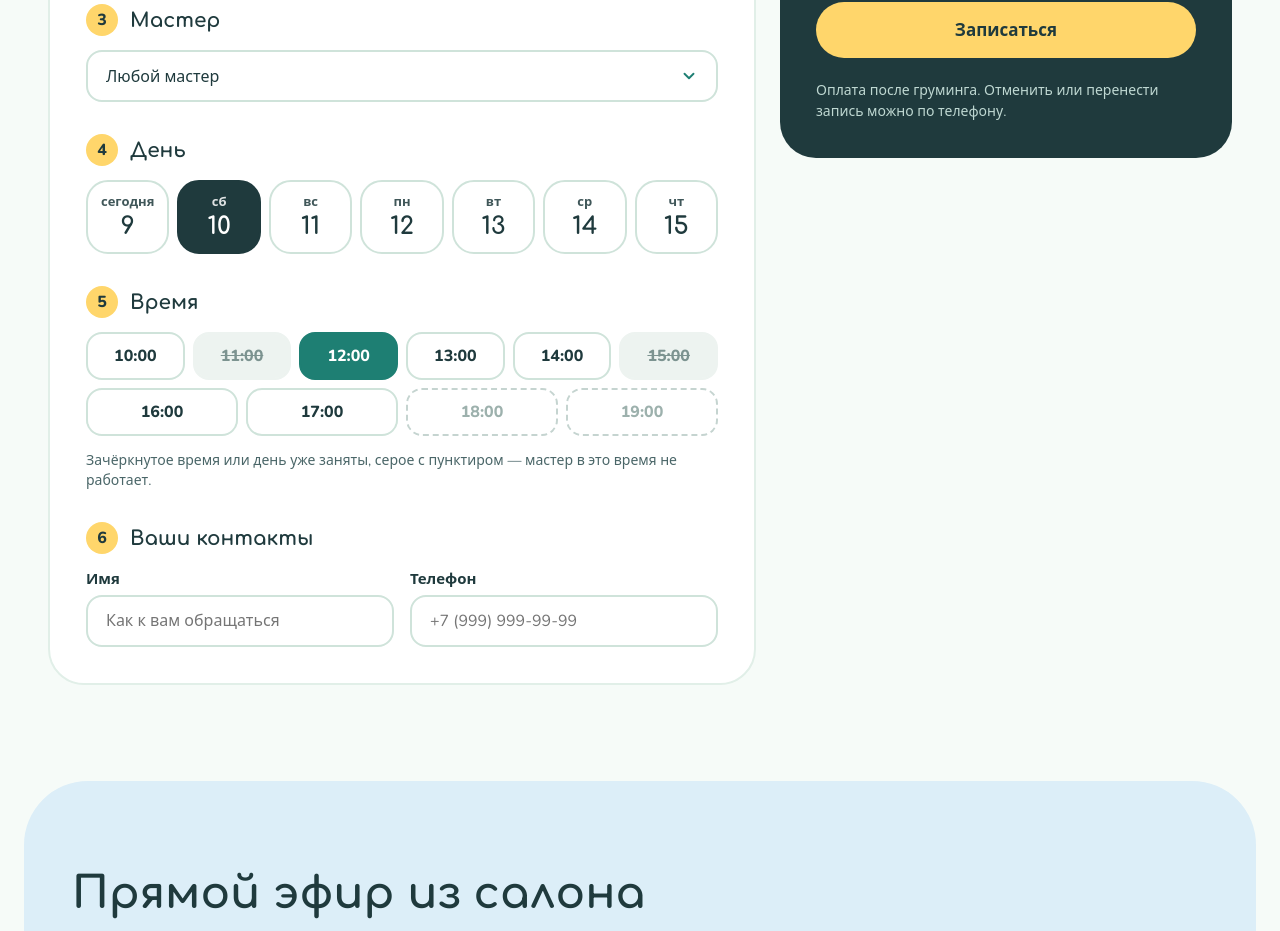
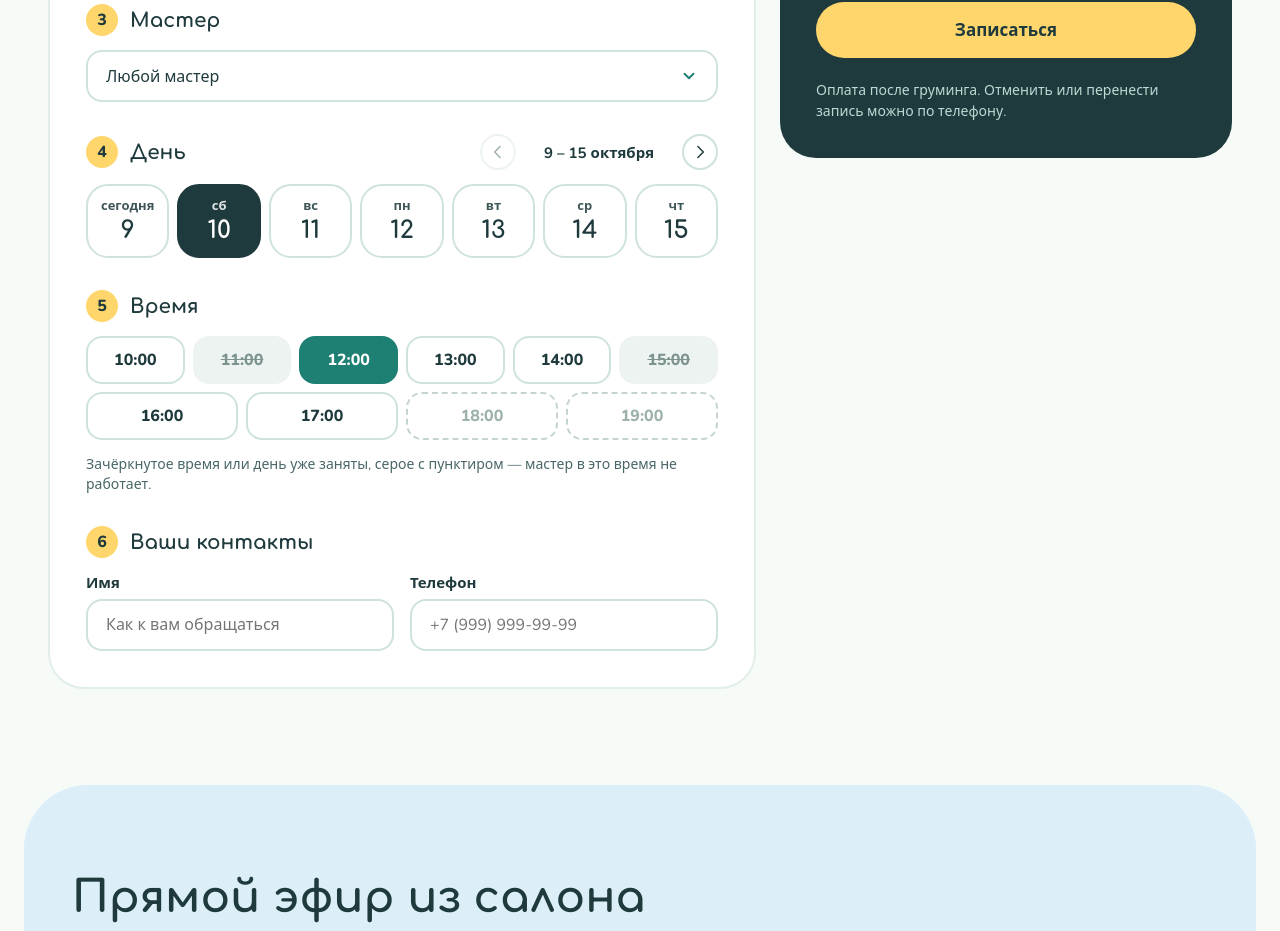
Before and after one commit to aleksan94/gruming, a Vue app: page / in a window 1280 px wide. Shown: the part 3895-4826 px from the top of the page. Built offline with nearby package versions, Linux system fonts and the light colour scheme.

Commit message:
Переключение недель в записи

```diff
--- a/src/components/BookingSection.vue
+++ b/src/components/BookingSection.vue
@@ -23,7 +23,9 @@ const MONTHS = [
   'ноября',
   'декабря',
 ]
-const DAYS_AHEAD = 7
+const WEEK = 7
+const WEEKS_AHEAD = 4
+const DAYS_AHEAD = WEEK * WEEKS_AHEAD
 
 const now = new Date()
 const days = Array.from({ length: DAYS_AHEAD }, (_, i) => {
@@ -33,6 +35,7 @@ const days = Array.from({ length: DAYS_AHEAD }, (_, i) => {
     weekday: d.getDay(),
     wd: i === 0 ? 'сегодня' : wd,
     num: d.getDate(),
+    month: d.getMonth(),
     label: `${wd}, ${d.getDate()} ${MONTHS[d.getMonth()]}`,
   }
 })
@@ -41,6 +44,7 @@ const serviceId = ref('bath')
 const petId = ref('dog')
 const masterId = ref('any')
 const dayIndex = ref(1)
+const week = ref(0)
 const time = ref<string | null>('12:00')
 const contact = reactive({ name: '', phone: '' })
 const error = ref('')
@@ -57,6 +61,37 @@ const masterOptions = computed(() => [
 ])
 const masterText = computed(() => master.value?.name ?? 'Любой мастер')
 const dateText = computed(() => days[dayIndex.value].label)
+
+// Неделя, в которой лежит выбранный день, всегда показана (мастер, заявка, «ближайшая дата»).
+watch(dayIndex, (i) => (week.value = Math.floor(i / WEEK)))
+const visibleDays = computed(() =>
+  days
+    .slice(week.value * WEEK, (week.value + 1) * WEEK)
+    .map((d, k) => ({ ...d, index: week.value * WEEK + k })),
+)
+const weekLabel = computed(() => {
+  const first = visibleDays.value[0]
+  const last = visibleDays.value[visibleDays.value.length - 1]
+  return first.month === last.month
+    ? `${first.num} – ${last.num} ${MONTHS[last.month]}`
+    : `${first.num} ${MONTHS[first.month]} – ${last.num} ${MONTHS[last.month]}`
+})
+
+function shiftWeek(delta: number) {
+  week.value = Math.min(WEEKS_AHEAD - 1, Math.max(0, week.value + delta))
+}
+
+// Свайп по полоске дней переключает неделю.
+let touchX: number | null = null
+function onTouchStart(e: TouchEvent) {
+  touchX = e.touches[0].clientX
+}
+function onTouchEnd(e: TouchEvent) {
+  if (touchX === null) return
+  const dx = e.changedTouches[0].clientX - touchX
+  touchX = null
+  if (Math.abs(dx) > 50) shiftWeek(dx < 0 ? 1 : -1)
+}
 
 // Часть слотов «занята» (имитация расписания); сегодня прошедшие часы тоже недоступны.
 function slotState(dIdx: number, i: number, mId: string) {
@@ -88,6 +123,13 @@ const dayStates = computed(() =>
     return hasFree ? ('ok' as const) : ('full' as const)
   }),
 )
+// Если на показанной неделе нет свободных дней — предлагаем ближайший свободный день.
+const nextFreeDay = computed(() => {
+  const from = (week.value + 1) * WEEK
+  if (visibleDays.value.some((d) => dayStates.value[d.index] === 'ok')) return null
+  const i = dayStates.value.findIndex((st, k) => k >= from && st === 'ok')
+  return i >= 0 ? { index: i, label: days[i].label } : null
+})
 const DAY_TIPS = { off: 'Мастер в этот день не работает', full: 'Все время занято', ok: undefined }
 
 function pickPet(id: string) {
@@ -208,23 +250,49 @@ function reset() {
           </div>
 
           <div class="step">
-            <h3 class="step-title"><span class="num">4</span>День</h3>
-            <div class="row gap-8">
-              <AppTooltip v-for="(d, i) in days" :key="i" class="day-wrap" :text="DAY_TIPS[dayStates[i]]">
+            <div class="step-head">
+              <h3 class="step-title"><span class="num">4</span>День</h3>
+              <div class="week-nav">
+                <button
+                  type="button"
+                  class="week-btn prev hov"
+                  aria-label="Предыдущая неделя"
+                  :disabled="week === 0"
+                  @click="shiftWeek(-1)"
+                >
+                  <AppIcon name="chevron-right" :size="20" />
+                </button>
+                <span class="week-label" aria-live="polite">{{ weekLabel }}</span>
+                <button
+                  type="button"
+                  class="week-btn hov"
+                  aria-label="Следующая неделя"
+                  :disabled="week === WEEKS_AHEAD - 1"
+                  @click="shiftWeek(1)"
+                >
+                  <AppIcon name="chevron-right" :size="20" />
+                </button>
+              </div>
+            </div>
+            <div class="row gap-8" @touchstart.passive="onTouchStart" @touchend.passive="onTouchEnd">
+              <AppTooltip v-for="d in visibleDays" :key="d.index" class="day-wrap" :text="DAY_TIPS[dayStates[d.index]]">
                 <button
                   type="button"
                   class="choice hov day"
-                  :class="{ full: dayStates[i] === 'full' }"
-                  :aria-pressed="dayStates[i] === 'ok' && i === dayIndex"
+                  :class="{ full: dayStates[d.index] === 'full' }"
+                  :aria-pressed="dayStates[d.index] === 'ok' && d.index === dayIndex"
                   :aria-label="d.label"
-                  :disabled="dayStates[i] !== 'ok'"
-                  @click="pickDay(i)"
+                  :disabled="dayStates[d.index] !== 'ok'"
+                  @click="pickDay(d.index)"
                 >
                   <span class="day-wd">{{ d.wd }}</span>
                   <span class="day-num">{{ d.num }}</span>
                 </button>
               </AppTooltip>
             </div>
+            <button v-if="nextFreeDay" type="button" class="next-free" @click="pickDay(nextFreeDay.index)">
+              Ближайшая свободная дата — {{ nextFreeDay.label }} →
+            </button>
           </div>
 
           <div class="step">
@@ -358,6 +426,64 @@ function reset() {
   font-family: var(--font-head);
   font-weight: 700;
   font-size: 20px;
+}
+
+.step-head {
+  display: flex;
+  flex-wrap: wrap;
+  align-items: center;
+  justify-content: space-between;
+  gap: 10px 16px;
+}
+
+.week-nav {
+  display: flex;
+  align-items: center;
+  gap: 8px;
+}
+
+.week-label {
+  min-width: 150px;
+  text-align: center;
+  font-weight: 700;
+  font-size: 15px;
+}
+
+.week-btn {
+  width: 36px;
+  height: 36px;
+  padding: 0;
+  display: flex;
+  align-items: center;
+  justify-content: center;
+  border-radius: 50%;
+  border: 2px solid var(--border);
+  background: $white;
+  color: var(--ink);
+  cursor: pointer;
+
+  &.prev :deep(svg) {
+    transform: scaleX(-1);
+  }
+
+  &:disabled {
+    border-color: #edf3f0;
+    color: #9db1ad;
+    cursor: default;
+  }
+}
+
+.next-free {
+  align-self: flex-start;
+  padding: 0;
+  border: 0;
+  background: none;
+  color: var(--ink);
+  font: inherit;
+  font-weight: 700;
+  text-decoration: underline;
+  text-underline-offset: 3px;
+  cursor: pointer;
 }
 
 .num {
--- a/src/data/salon.ts
+++ b/src/data/salon.ts
@@ -15,6 +15,7 @@ export type IconName =
   | 'pause'
   | 'paw'
   | 'arrow-up'
+  | 'chevron-right'
 export type Tint = 'peach' | 'sky' | 'butter' | 'mint' | 'green'
 
 export interface NavItem {
```
Also changed, not shown: src/assets/icons/chevron-right.svg (added).
